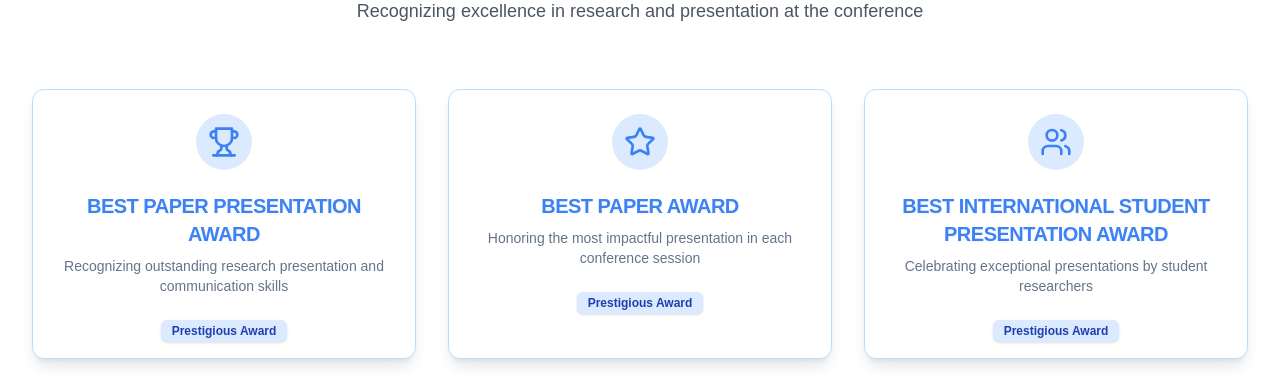
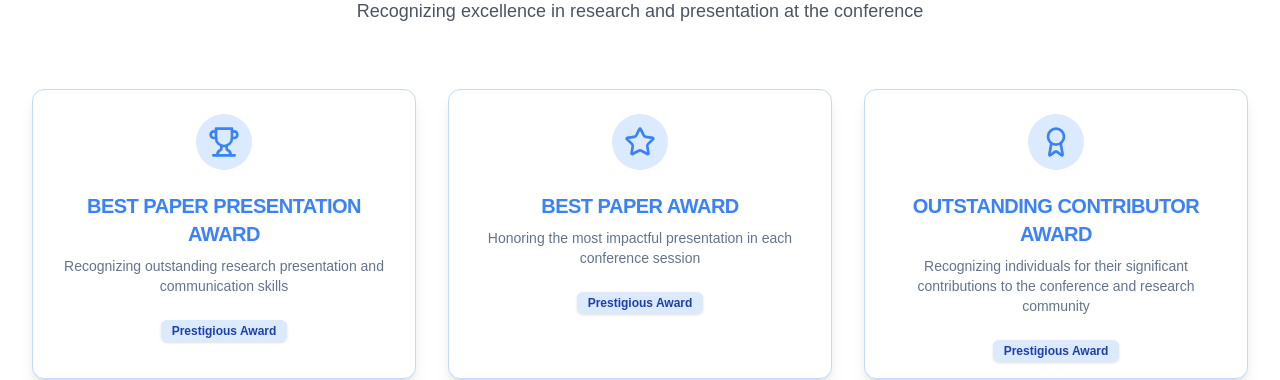
Before and after one commit to ZepResearch/icemss, a Next.js app: page /award in a window 1280 px wide. Shown: the part 1260-1640 px from the top of the page. Built offline with nearby package versions, Linux system fonts and the light colour scheme; no server answers.

Commit message:
change award content

```diff
--- a/app/(pages)/award/page.js
+++ b/app/(pages)/award/page.js
@@ -41,11 +41,11 @@ export default function AwardsPage() {
       description: "Honoring the most impactful presentation in each conference session",
       icon: <Star className="h-8 w-8 text-blue-500" />,
     },
-    {
-      title: "Best International student presentation Award",
-      description: "Celebrating exceptional presentations by student researchers",
-      icon: <Users className="h-8 w-8 text-blue-500" />,
-    },
+    // {
+    //   title: "Best International student presentation Award",
+    //   description: "Celebrating exceptional presentations by student researchers",
+    //   icon: <Users className="h-8 w-8 text-blue-500" />,
+    // },
      {
     title: "OUTSTANDING CONTRIBUTOR AWARD",
     description: "Recognizing individuals for their significant contributions to the conference and research community",
```
